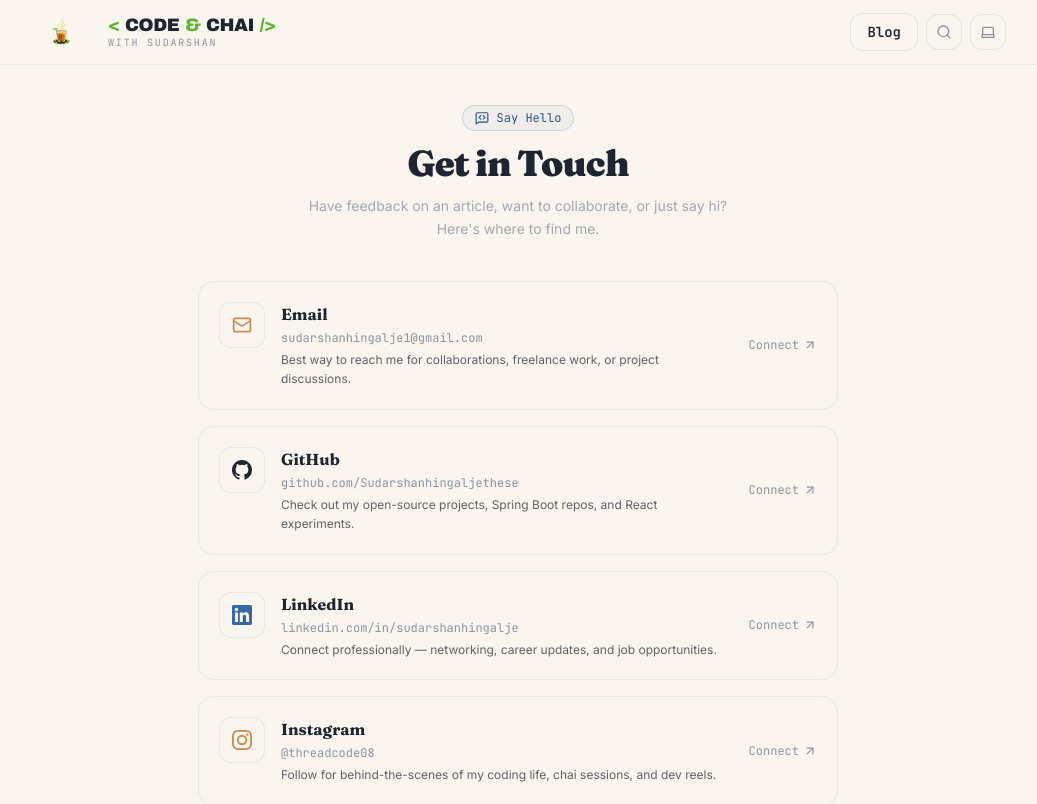
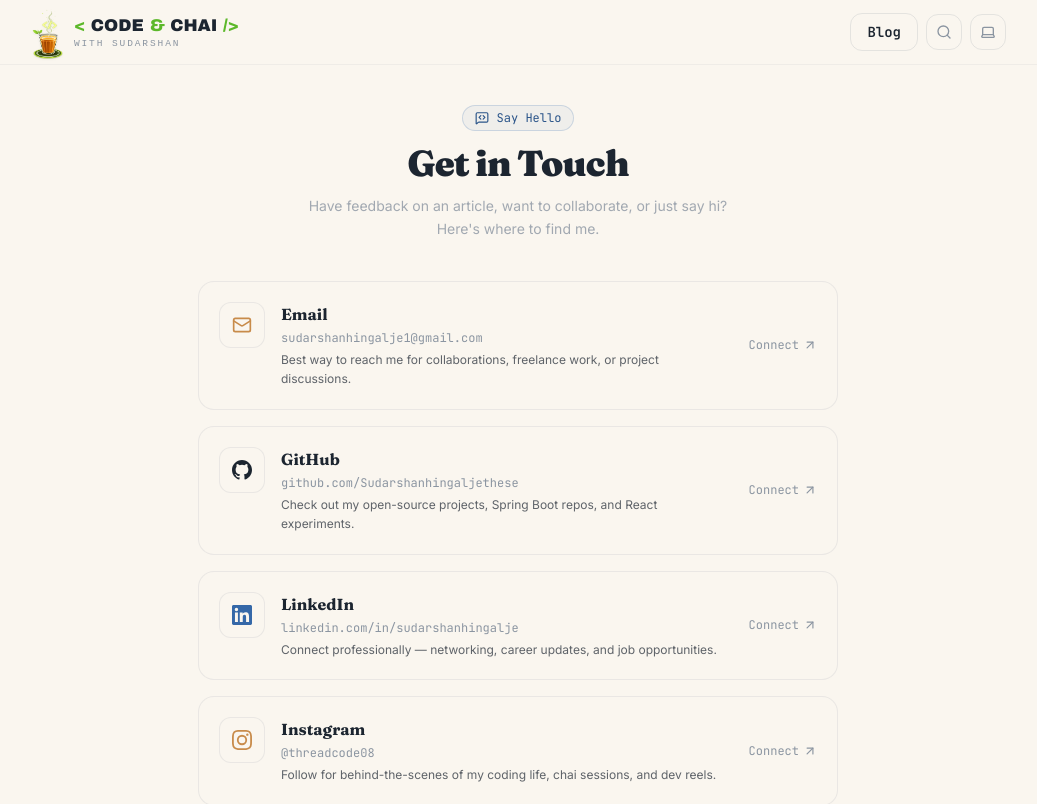
Before and after one commit to Sudarshanhingalje/code-chai-with-sudarshan, a React (Vite) app: page /#/contact in a window 1280 px wide. Shown: the top 804 px of the page, without its empty margins (122-1159 px from the left). Built offline with nearby package versions, Linux system fonts and the light colour scheme.

Commit message:
Update navbar logo image and adjust size for full visibility

```diff
--- a/src/components/Nav.tsx
+++ b/src/components/Nav.tsx
@@ -14,48 +14,59 @@ export const Nav: React.FC = () => {
 
   return (
     <>
+      {/* Taller navbar to fit the tall cup image comfortably */}
       <header className="sticky top-0 w-full z-40 bg-cream/95 dark:bg-espresso/95 backdrop-blur-md border-b border-mist/10 transition-colors duration-200">
-        <div className="max-w-5xl mx-auto px-4 sm:px-6 h-14 sm:h-16 flex items-center justify-between gap-3">
+        <div className="max-w-5xl mx-auto px-4 sm:px-6 flex items-center justify-between gap-3"
+          style={{ height: '64px' }}>
 
-          {/* ── Logo: cup icon + text ── */}
+          {/* ── Logo: cup image + text ── */}
           <Link
             to="/"
-            className="flex items-center gap-2 sm:gap-3 shrink-0 focus:outline-none group"
+            className="flex items-center gap-2 sm:gap-2.5 shrink-0 focus:outline-none group h-full py-1"
             aria-label="Code & Chai with Sudarshan — Home"
           >
-            {/* Cup image */}
+            {/* Cup image — full height of nav bar, object-contain keeps aspect ratio */}
             <img
               src="/code-chai-with-sudarshan/images/cup-icon.png"
-              alt="Chai cup"
-              className="h-9 sm:h-11 w-auto object-contain shrink-0 transition-transform duration-200 group-hover:scale-105"
+              alt="Code & Chai — chai cup logo"
+              style={{
+                height: '54px',
+                width: 'auto',
+                objectFit: 'contain',
+                display: 'block',
+                flexShrink: 0,
+              }}
+              className="transition-transform duration-200 group-hover:scale-105 drop-shadow-sm"
             />
 
-            {/* Text block */}
-            <div className="flex flex-col leading-none select-none">
+            {/* Text beside cup */}
+            <div className="flex flex-col justify-center leading-none select-none">
               {/* < CODE & CHAI /> */}
               <span
-                className="font-black tracking-tight"
                 style={{
                   fontFamily: 'Poppins, Arial Black, sans-serif',
-                  fontSize: 'clamp(13px, 2.5vw, 18px)',
-                  color: 'currentColor',
-                  lineHeight: 1.1,
+                  fontWeight: 800,
+                  fontSize: 'clamp(12px, 2.2vw, 17px)',
+                  lineHeight: 1.15,
+                  color: 'inherit',
                 }}
               >
-                <span style={{ color: '#5ab82e' }}>&lt;</span>
+                <span style={{ color: '#5cb82a', fontWeight: 900 }}>&lt;</span>
                 {' '}CODE{' '}
-                <span style={{ color: '#5ab82e' }}>&amp;</span>
+                <span style={{ color: '#5cb82a', fontWeight: 900 }}>&amp;</span>
                 {' '}CHAI{' '}
-                <span style={{ color: '#5ab82e' }}>/&gt;</span>
+                <span style={{ color: '#5cb82a', fontWeight: 900 }}>/&gt;</span>
               </span>
 
               {/* with sudarshan */}
               <span
-                className="font-mono tracking-widest uppercase text-mist dark:text-mist"
                 style={{
-                  fontSize: 'clamp(7px, 1.2vw, 10px)',
-                  letterSpacing: '0.18em',
-                  marginTop: '2px',
+                  fontFamily: 'monospace',
+                  fontSize: 'clamp(7px, 1vw, 9.5px)',
+                  letterSpacing: '0.2em',
+                  textTransform: 'uppercase',
+                  color: '#8B95A1',
+                  marginTop: '3px',
                 }}
               >
                 with sudarshan
```
Also changed, not shown: public/images/cup-icon.png.
